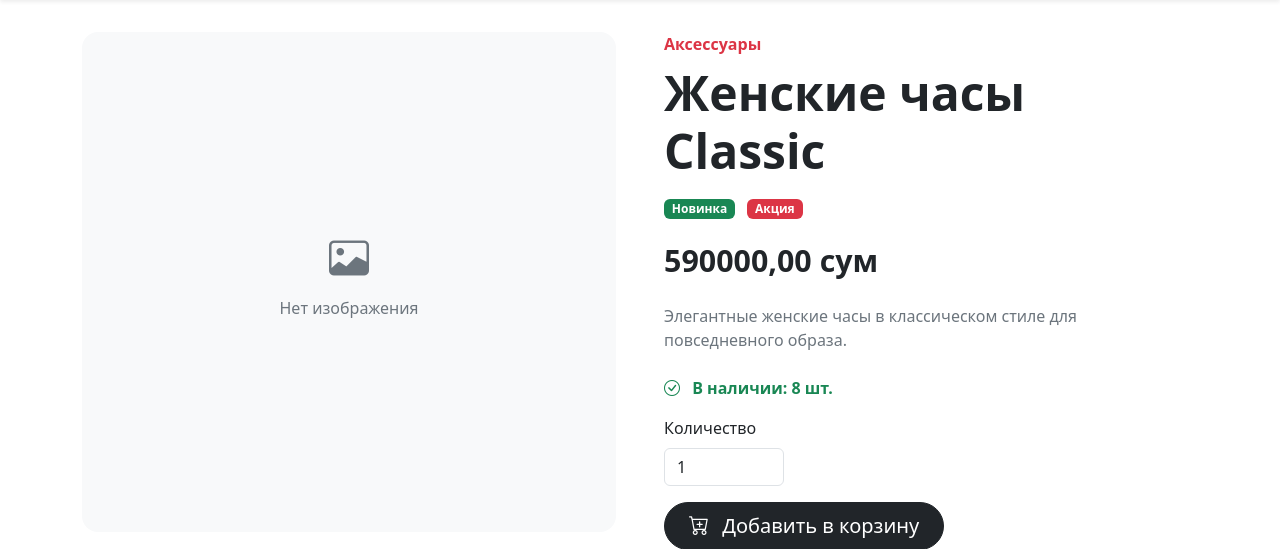
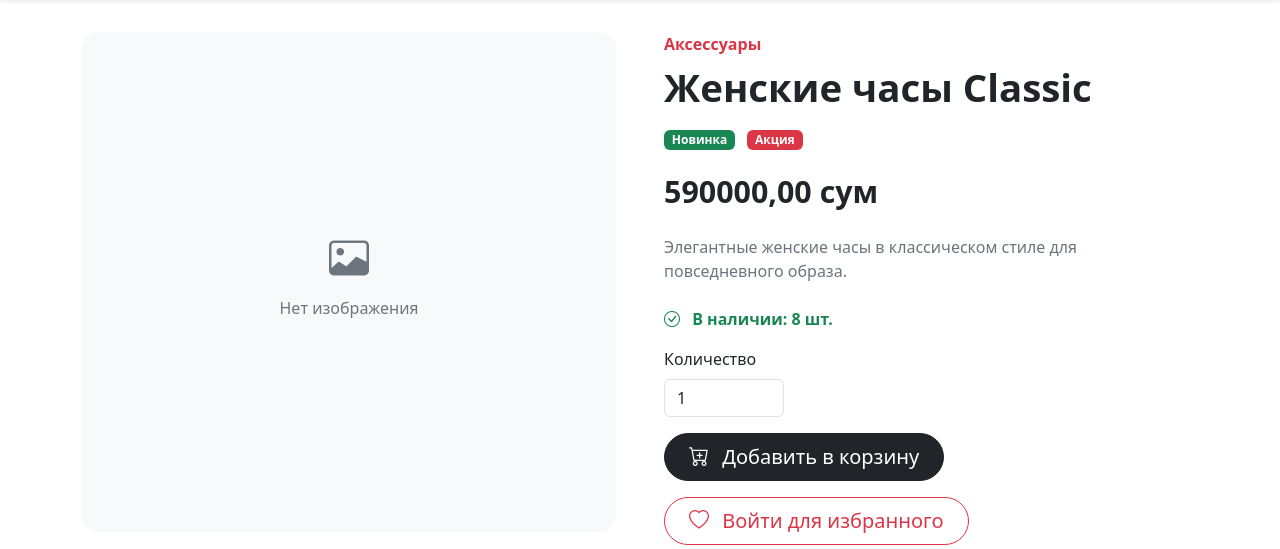
Before and after one commit to Khudoyorova/womens-store-django, a Django app: page /product/zhenskie-chasy-classic/ in a window 1280 px wide. Shown: the part 94-643 px from the top of the page. Run offline with Django 5.2, Linux system fonts and the light colour scheme; data comes from the database, SQL or seed files in the repository; data that the repository does not hold is empty.

Commit message:
Smaller product title on product page

```diff
--- a/static/css/style.css
+++ b/static/css/style.css
@@ -159,3 +159,9 @@ section h2.fw-bold {
         height: 280px;
     }
 }
+
+/* ===== Страница товара ===== */
+
+.display-5 {
+    font-size: clamp(1.8rem, 3vw, 2.5rem);
+}
```
